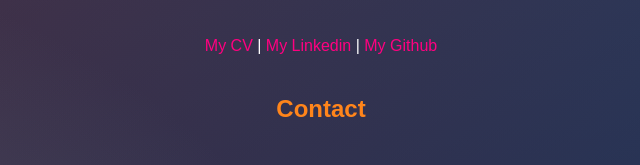
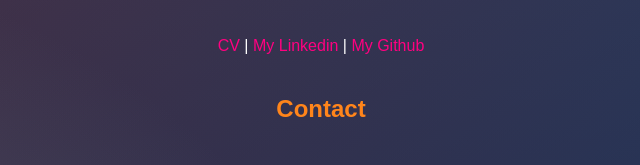
Before and after one commit to ishitasingh03/ishitasingh03.github.io, a plain HTML site: page index.html in a window 1280 px wide. Shown: the part 528-693 px from the top of the page, 319-959 px from the left. Drawn offline with Linux system fonts and the light colour scheme.

Commit message:
Update index.html

```diff
--- a/index.html
+++ b/index.html
@@ -50,7 +50,7 @@
     <p> I am looking for job in IT sector.</p>
     <h2>Credentials and Portfolio</h2>
 
-    <p><a href="https://drive.google.com/file/d/1JBVIdcd7S8rKhXEhP3k_mBrzzho4DH2M/view?usp=sharing" target="_blank">My CV</a> | <a href="https://www.linkedin.com/in/ishita-singh-a2bb46186/" target="_blank">My Linkedin</a> | <a href="https://github.com/ishitasingh03" target="_blank">My Github</a></p>
+    <p><a href="https://drive.google.com/file/d/1gSsYt35x-3Z_NTt8rNLPfw0BfRsQ4Vsc/view?usp=sharing" target="_blank">CV</a> | <a href="https://www.linkedin.com/in/ishita-singh-a2bb46186/" target="_blank">My Linkedin</a> | <a href="https://github.com/ishitasingh03" target="_blank">My Github</a></p>
     <h2>Contact</h2>
 
     <p><div class="fa fa-envelope" style="font-size:18px"></div><a href="mailto:ishitasingh03.vns@gmail.com" target="_blank">ishitasingh03.vns@gmail.com</a></p>
```
